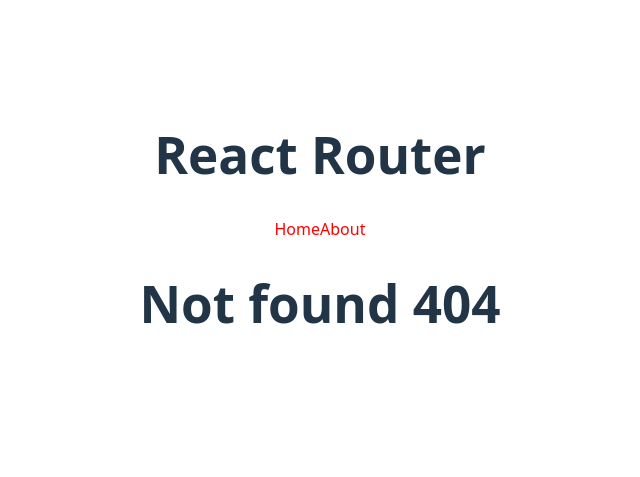
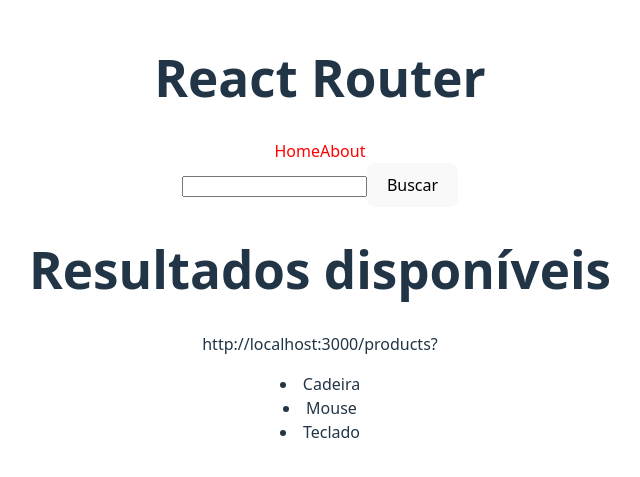
Before and after one commit to theselegadev/react-js, a React (Vite) app in the folder 8_REACT_ROUTER/: page /search in a window 1280 px wide. Before the commit this address had no page. Shown: the part 171-648 px from the top of the page, without its empty margins (320-960 px from the left). Built offline with nearby package versions, Linux system fonts and the light colour scheme; data requests are answered from the project's data file.

Commit message:
search params

```diff
--- a/8_REACT_ROUTER/data/db.json
+++ b/8_REACT_ROUTER/data/db.json
@@ -2,17 +2,17 @@
   "products": [
     {
       "id": 1,
-      "name": "Notebook Dell Inspiron",
+      "name": "Cadeira",
       "price": 3499.99
     },
     {
       "id": 2,
-      "name": "Mouse Logitech MX Master",
+      "name": "Mouse",
       "price": 299.90
     },
     {
       "id": 3,
-      "name": "Teclado Mecânico Keychron",
+      "name": "Teclado",
       "price": 549.00
     }
   ]
--- a/8_REACT_ROUTER/src/App.jsx
+++ b/8_REACT_ROUTER/src/App.jsx
@@ -7,6 +7,8 @@ import About from './pages/About'
 import Navbar from './components/Navbar'
 import Product from './pages/Product'
 import NotFound from './pages/NotFound'
+import SearchForm from './components/SearchForm'
+import Search from './pages/Search'
 
 function App() {
   return (
@@ -14,11 +16,13 @@ function App() {
       <h1>React Router</h1>
       <BrowserRouter>
         <Navbar/>
+        <SearchForm/>
         <Routes>
           <Route path='/' element={<Home/>}/>
           <Route path='/about' element={<About/>}/>
           <Route path='/products/:id' element={<Product/>}/>
           <Route path='*' element={<NotFound/>}/>
+          <Route path='/search' element={<Search/>}/>
         </Routes>
       </BrowserRouter>
     </div>
--- /dev/null
+++ b/8_REACT_ROUTER/src/components/SearchForm.jsx
@@ -0,0 +1,24 @@
+import { useState } from "react"
+import { useNavigate } from "react-router-dom"
+
+const SearchForm = () => {
+    const [search,setSearch] = useState("")
+    const navigate = useNavigate()
+
+    const handleSubmit = (e)=>{
+        e.preventDefault()
+
+        navigate("/search?q=" + search)
+    }
+
+  return (
+    <>
+        <form onSubmit={handleSubmit}>
+            <input type="text" onChange={(e)=>(setSearch(e.target.value))}/>
+            <button type="submit">Buscar</button>
+        </form>
+    </>
+  )
+}
+
+export default SearchForm
--- /dev/null
+++ b/8_REACT_ROUTER/src/pages/Search.jsx
@@ -0,0 +1,25 @@
+import { useSearchParams } from "react-router-dom"
+import { useFetch } from "../hooks/useFetch"
+
+const Search = () => {
+    const [searchParams] = useSearchParams()
+
+    const url = `http://localhost:3000/products?`+ searchParams
+
+    const {data: items, loading, error} = useFetch(url)
+
+    return (
+    <div>
+        <h1>Resultados disponíveis</h1>
+        <p>{url}</p>
+        <p>{searchParams}</p>
+        {error && <p>{error}</p>}
+        {loading && <p>Carregando dados ...</p>}
+        {items && items.map(item=>(
+            <li key={item.id}>{item.name}</li>
+        ))}
+    </div>
+  )
+}
+
+export default Search
```
